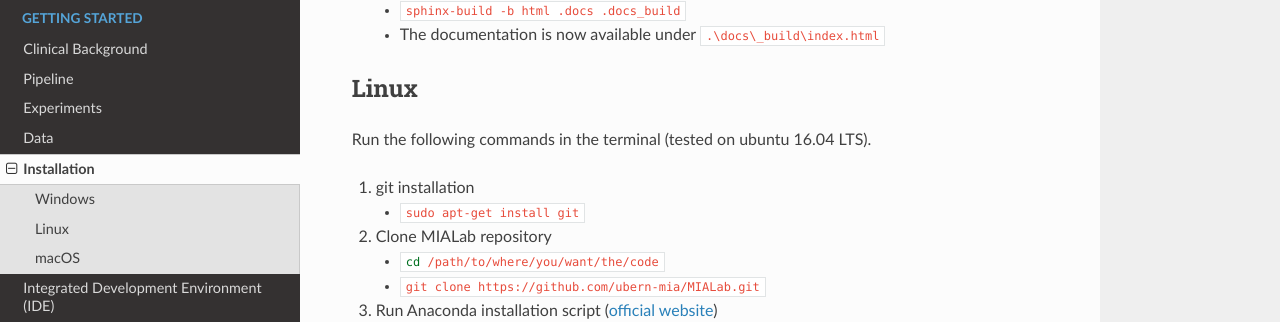
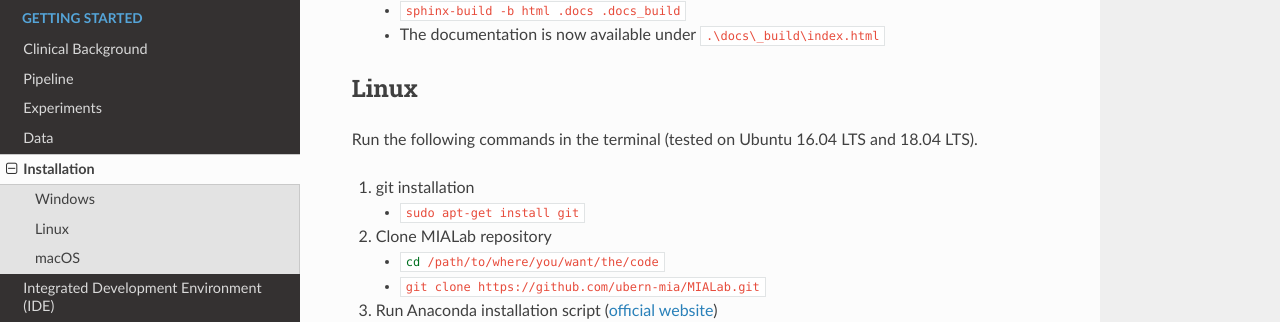
Before and after one commit to ubern-mia/MIALab, a Sphinx documentation site: the page built from docs/installation.rst, in a window 1280 px wide and 900 px high, scrolled down 1171 px. Shown: the part 128-450 px from the top of the window. Built offline with Sphinx 7.4.7 and the Read the Docs theme 2.0.0, drawn with Linux system fonts in a browser that asks for light colours; formulas are drawn with MathJax 3.

Commit message:
docs(installation): add Ubuntu 18.04 LTS as tested

```diff
--- a/docs/installation.rst
+++ b/docs/installation.rst
@@ -62,7 +62,7 @@ The installation has been tested on Windows 10.
 
 Linux
 ------
-Run the following commands in the terminal (tested on ubuntu 16.04 LTS).
+Run the following commands in the terminal (tested on Ubuntu 16.04 LTS and 18.04 LTS).
 
 #. git installation
 
```
